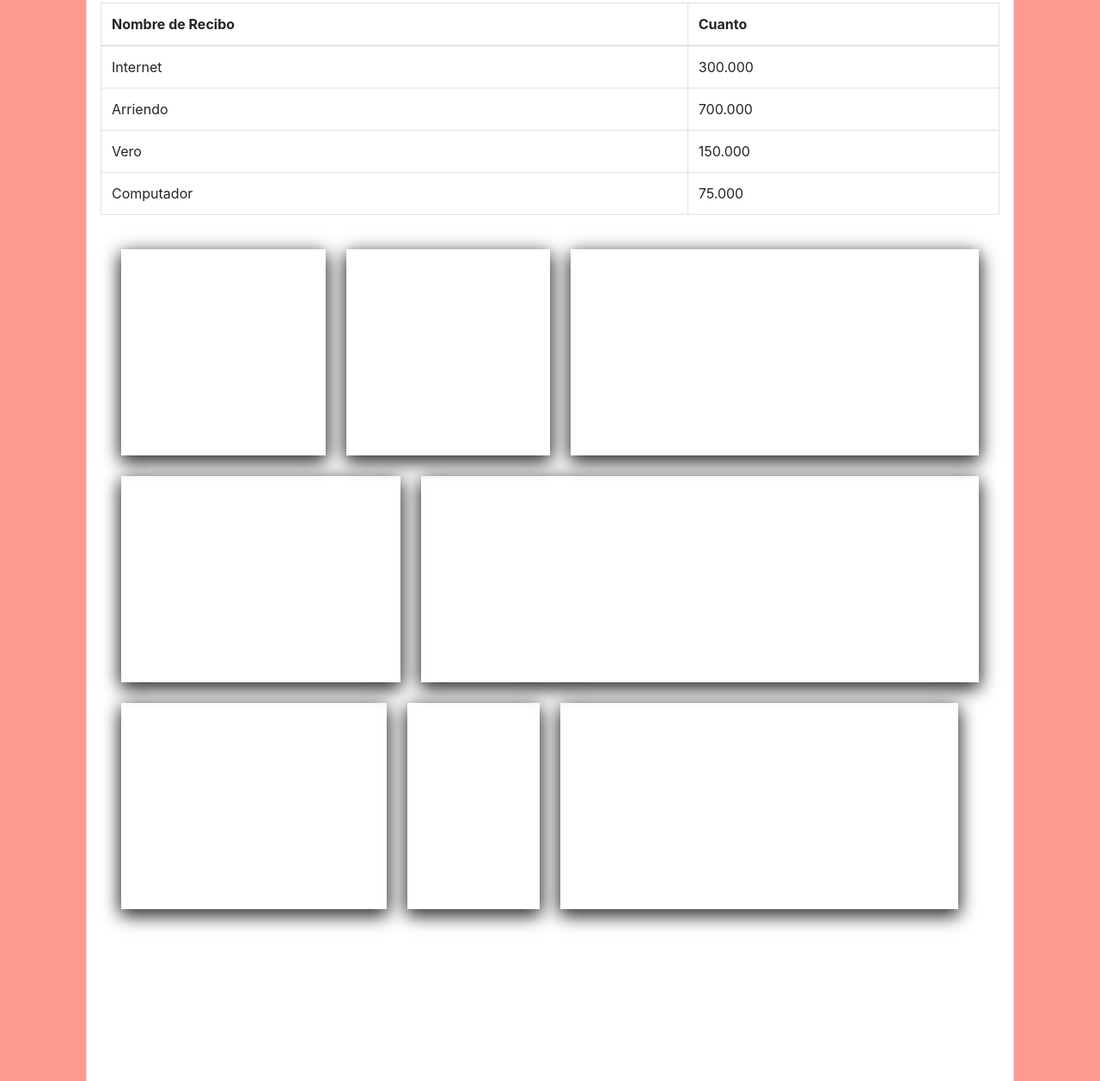
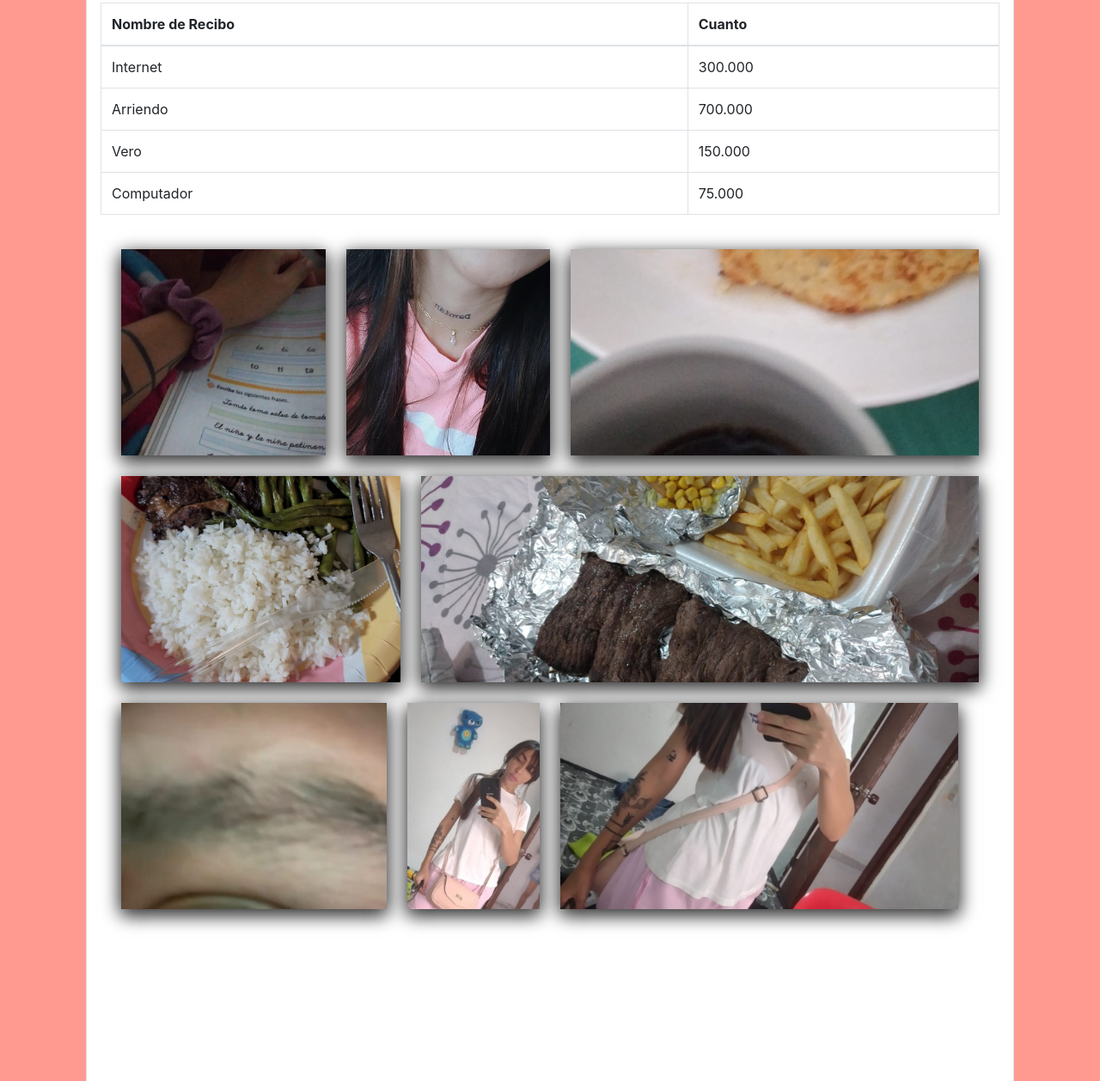
Before and after one commit to miguelcoria94/cash-app-gambler, a website: page index.html in a window 1280 px wide. Shown: the part 1720-2978 px from the top of the page at 86% size. Drawn offline with nearby package versions, Linux system fonts and the light colour scheme; the site is published under a folder, as on GitHub Pages, so addresses that start at the root find nothing.

Commit message:
made changes

```diff
--- a/index.html
+++ b/index.html
@@ -6,7 +6,7 @@
     <meta name="viewport" content="width=device-width, initial-scale=1.0">
     <title>Dos Bobis</title>
     <script src="index.js"></script>
-    <link rel="icon" type="image/png" href="icons8-color-50.png">
+    <link rel="icon" type="image/png" href="./flork.png">
     <link rel="stylesheet" href="https://maxcdn.bootstrapcdn.com/bootstrap/4.0.0/css/bootstrap.min.css"
         integrity="sha384-Gn5384xqQ1aoWXA+058RXPxPg6fy4IWvTNh0E263XmFcJlSAwiGgFAW/dAiS6JXm" crossorigin="anonymous">
     <link rel="stylesheet" type="text/css" href="style.css">
--- a/style.css
+++ b/style.css
@@ -181,42 +181,42 @@ html {
 }
 
 .image-01 {
-  background-image: url('/images/1.jpg');
+  background-image: url('./images/1.jpg');
   flex: 1;
 }
 
 .image-02 {
-  background-image: url('/images/2.jpg');
+  background-image: url('./images/2.jpg');
   flex: 1;
 }
 
 .image-03 {
-  background-image: url('/images/3.jpg');
+  background-image: url('./images/3.jpg');
   flex: 2;
 }
 
 .image-04 {
-  background-image: url('/images/4.jpeg');
+  background-image: url('./images/4.jpeg');
   flex: 1;
 }
 
 .image-05 {
-  background-image: url('/images/5.jpg');
+  background-image: url('./images/5.jpg');
   flex: 2;
 }
 
 .image-06 {
-  background-image: url('/images/6.jpg');
+  background-image: url('./images/6.jpg');
   flex: 2;
 }
 
 .image-07 {
-  background-image: url('/images/7.jpg');
+  background-image: url('./images/7.jpg');
   flex: 1;
 }
 
 .image-08 {
-  background-image: url('/images/8.jpg');
+  background-image: url('./images/8.jpg');
   flex: 3;
 }
 
```
